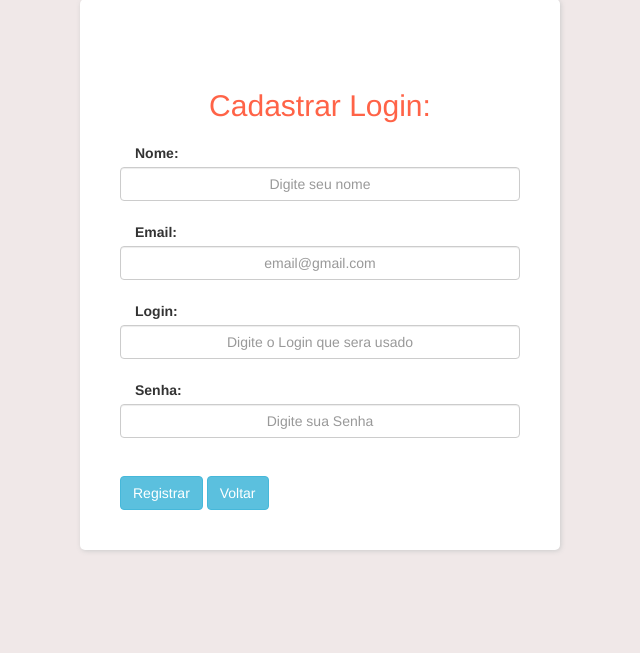
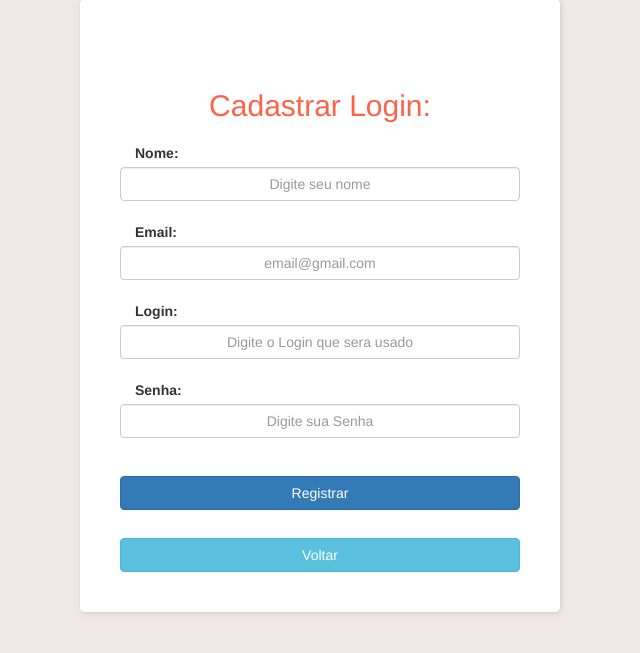
Before and after one commit to ericvbueno/CRUD, a PHP site: page /cad_login.php in a window 1280 px wide. Shown: the part 41-694 px from the top of the page, without its empty margins (320-960 px from the left). Run offline with PHP 8.4, Linux system fonts and the light colour scheme.

Commit message:
tela login

```diff
--- a/Projeto_CRUD/cad_login.php
+++ b/Projeto_CRUD/cad_login.php
@@ -12,8 +12,9 @@ session_start();
 </head>
 
 <body>
-  <div class="card">
-    <div class="tamanho">
+  <div class="tamanho">
+    <div class="card">
+
       <form class="form-horizontal" id="cad_login_form" method="POST" action="proced_cad_login.php" onsubmit="alert('Usuario cadastrado com sucesso !')">
         <h2 class="titulo">Cadastrar Login:</h2>
 
@@ -26,8 +27,8 @@ session_start();
         <p> <label class="control-label col-sm-2" for="cad_login">Senha:</label>
           <input type="password" class="form-control" id="senha" name="senha" required placeholder="Digite sua Senha"></p><br>
 
-        <button type="submit" class="btn btn-info send-btn">Registrar</button>
-        <a type="submit" href="login.php" target="_self" class="btn btn-info send-btn">Voltar</a>
+        <button type="submit" class="btn btn-primary btn-block">Registrar</button><br>
+        <a type="submit" href="login.php" target="_self" class="btn btn-info btn-block">Voltar</a>
       </form>
     </div>
   </div>
--- a/Projeto_CRUD/stylesheets.css
+++ b/Projeto_CRUD/stylesheets.css
@@ -1,4 +1,4 @@
-form{
+form {
     display: inline-block;
     width: 350px;
     text-align: right;
@@ -6,12 +6,14 @@ line-height: 2;
     padding-top: 30px;
     background-color: white;
 }
-    table{
+
+table {
     width: 120 px;
     text-align: center;
     line-height: 2;
 }
-        .container{
+
+.container {
     background-color: white;
     text-align: right;
     padding: 20px;
@@ -19,47 +21,65 @@ background-color: white;
     box-shadow: 1px 1px 5px #ccc;
     width: 400px !important;
 }
-        .imglogin{
+
+.imglogin {
     border-radius: 45px;
     width: 70px;
-            box-shadow:  0px 0px 5px #ccc;
+    box-shadow: 0px 0px 5px #ccc;
 }
-        .titulo{
+
+.titulo {
     color: tomato;
     text-align: center;
 }
-        body{
+
+body {
     padding: 40px;
     background-color: rgb(240, 232, 232) !important;
 }
-        .form-horizontal{
+
+.form-horizontal {
     width: 400px;
     text-align: left;
 }
-        .col-sm-10  {
-        text-align:right;
+
+.col-sm-10 {
+    text-align: right;
 }
-        .kabum{
-        text-align:center;
+
+.kabum {
+    text-align: center;
 }
-        .card{
+
+.card {
     background-color: white;
     text-align: right;
     padding: 40px;
     border-radius: 5px;
     box-shadow: 1px 1px 5px #ccc;
-        width: 480px;
-        margin: auto;
 }
-        .fundo{
+
+.fundo {
     background-color: white;
     width: 1300px;
     padding: 30px;
     box-shadow: 1px 1px 5px #ccc;
 }
-        h1{
+
+h1 {
     text-align: center;
 }
-        .form-control{
+
+.form-control {
     text-align: center;
 }
+
+.login {
+    width: 440px;
+    margin: auto;
+}
+
+.tamanho {
+    width: 480px;
+    margin: auto;
+}
```
Also changed, not shown: Projeto_CRUD/login.php (+4 -4 lines). Lines whose indentation alone changed are shown as unchanged.
